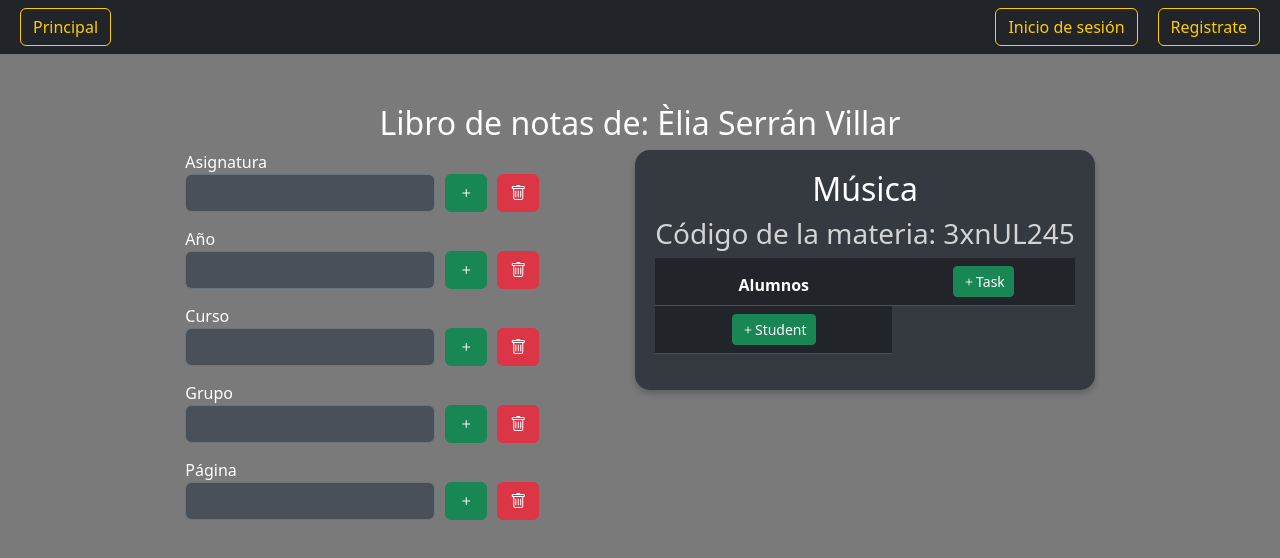
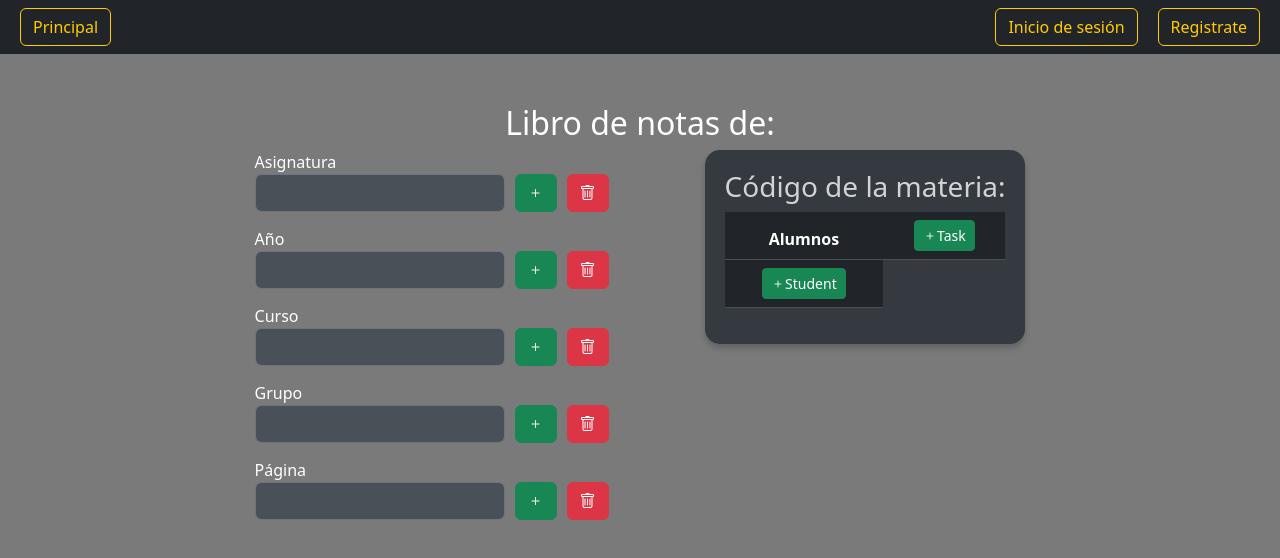
Before and after one commit to axelrebollo/eliaFrontend, a Vue app: page /notebook in a window 1280 px wide. Shown: the top 558 px of the page. Built offline with nearby package versions, Linux system fonts and the light colour scheme.

Commit message:
Mostrar dinámicamente el nombre del usuario en el título de la tabla
nombre y apellidos dinámicos en la vista notebook
preparar el componente notebook para cargar los datos de la tabla seleccionada (en proceso)

```diff
--- a/src/components/Notebook.vue
+++ b/src/components/Notebook.vue
@@ -1,10 +1,13 @@
-<script setup></script>
+<script setup>
+//TODO
+
+//necesario recoger la información de la tabla seleccionada
+</script>
 
 <template>
   <div class="notebook-container">
     <div class="table-container">
-      <h2 class="table-title">Música</h2>
-      <h3 class="table-subtitle">Código de la materia: 3xnUL245</h3>
+      <h3 class="table-subtitle">Código de la materia: {{ tableCode }}</h3>
       <table class="table table-dark table-striped">
         <thead>
           <tr>
--- a/src/views/NotebookView.vue
+++ b/src/views/NotebookView.vue
@@ -1,11 +1,32 @@
 <script setup>
   import MainNavBarNotebook from "@/components/MainNavBarNotebook.vue";
   import Notebook from "@/components/Notebook.vue";
+  import { onMounted, ref, watch } from "vue";
+  import { useProfileStore } from "@/stores/profileStore";
+
+  //variables
+  const profileStore = useProfileStore();
+  const name = ref("");
+  const surname1 = ref("");
+  const surname2 = ref("");
+
+  //inizialices when opening notebook view
+  onMounted(async () => {
+    //get profile
+    await profileStore.fetchProfile();
+
+    //load variables to view
+    name.value = profileStore.profile.name;
+    surname1.value = profileStore.profile.surname1;
+    surname2.value = profileStore.profile.surname2;
+  });
+
 </script>
 
 <template>
   <div>
-    <h2>Libro de notas de: Èlia Serrán Villar</h2>
+    <!--dynamic load for name and surnames about user-->
+    <h2>Libro de notas de: {{ name }} {{ surname1 }} {{ surname2}}</h2>
     <div class="containerNotebook">
       <MainNavBarNotebook/>
       <Notebook/>
```
